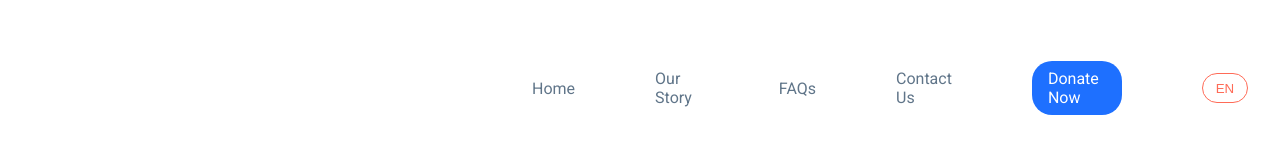
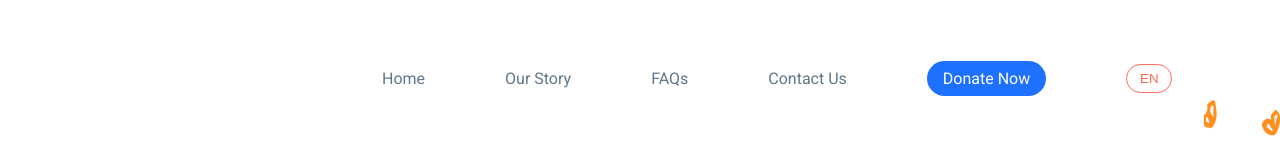
Before and after one commit to jitterygiraffe/laab, a React (Create React App) app in the folder laab/: page / in a window 1280 px wide. Shown: the top 145 px of the page. Built offline with nearby package versions, Linux system fonts and the light colour scheme; a web font is replaced by a local one.

Commit message:
Update Navbar.css

```diff
--- a/laab/src/Navbar.css
+++ b/laab/src/Navbar.css
@@ -22,7 +22,7 @@ position: sticky;
   display: flex;
   gap: 5rem;
   align-items: center;
-  margin-left: 500px;
+  margin-left: 350px;
 }
 
 .navbar a {
```
